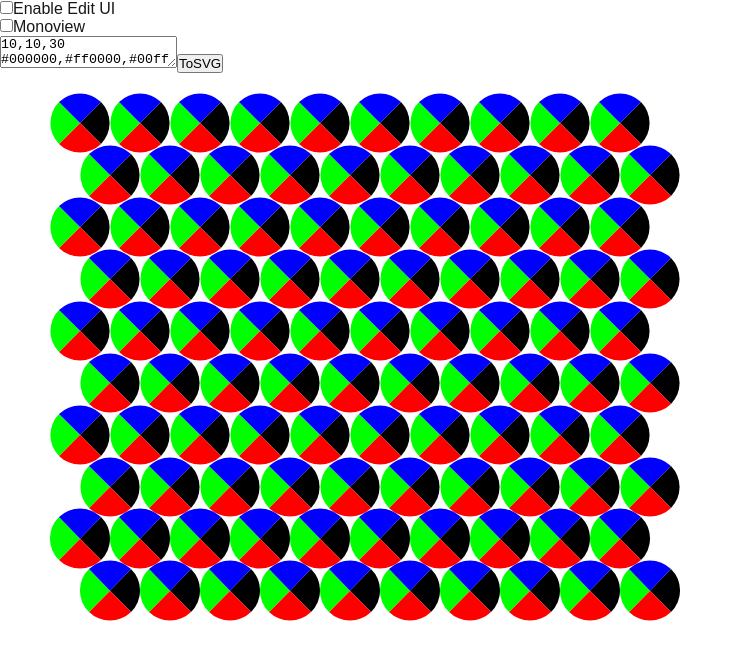
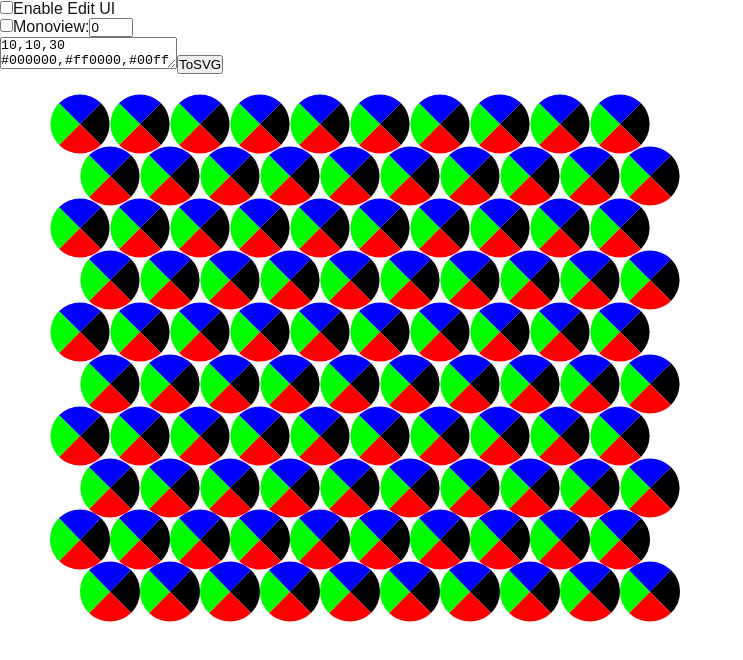
Before and after one commit to yt-koike/lentimorpho_web, a Next.js app: page / in a window 1280 px wide. Shown: the top 660 px of the page, without its empty margins (0-743 px from the left). Built offline with nearby package versions, Linux system fonts and the light colour scheme.

Commit message:
add Monoview select

```diff
--- a/src/app/page.tsx
+++ b/src/app/page.tsx
@@ -25,12 +25,14 @@ interface LentiCircleInfo {
   colors: string[];
   stroke?: string;
   stroke_width: number;
+  monoviewId?:number;
 }
 interface LentiArrayInfo {
   x0: number;
   y0: number;
   sideN: number;
   tallN?: number;
+  monoviewId?:number;
   r: number;
   highlightId?: number;
   color2dAry: string[][];
@@ -69,9 +71,10 @@ const QCircle = (props: QCircleInfo) => {
 };
 const LentiCircle = (props: LentiCircleInfo) => {
   const theta0 = -Math.PI / 4;
-  const dTheta = (2 * Math.PI) / props.colors.length;
-  return props.colors.map((color, index) => {
-    if (index < props.colors.length - 1) {
+  const colors = (props.monoviewId == null)?props.colors:[props.colors[props.monoviewId],props.colors[props.monoviewId],props.colors[props.monoviewId],props.colors[props.monoviewId]]
+  const dTheta = (2 * Math.PI) / colors.length;
+  return colors.map((color, index) => {
+    if (index < colors.length - 1) {
       return (
         <QCircle
           key={`lenth${index}`}
@@ -127,6 +130,7 @@ const LentiArray = (props: LentiArrayInfo) => {
         colors={colors}
         stroke="red"
         stroke_width={index == props.highlightId ? props.r / 10 : 0}
+        monoviewId={props.monoviewId}
       />
     );
   });
@@ -163,7 +167,8 @@ export default function Home() {
   );
   const [isEditMode, setEditMode] = useState(false);
   const [isMonoview, setMonoview] = useState(false);
-  const editUI = isEditMode ? (
+  const [monoviewId, setMonoviewId] = useState(0);
+    const editUI = isEditMode ? (
     <div>
       Width:
       <input
@@ -258,7 +263,17 @@ export default function Home() {
         checked={isMonoview}
         onChange={() => setMonoview(!isMonoview)}
       />
-      Monoview
+      Monoview:
+      <input
+        type="number"
+        min="0"
+        max="3"
+        value={monoviewId}
+        onChange={(e) => {
+          setMonoviewId(Number(e.target.value));
+        }}
+        placeholder="CID"
+      />
       <br></br>
       <textarea
         value={text}
@@ -272,18 +287,10 @@ export default function Home() {
           setSideN(Number(lines[0].split(",")[0]));
           setTallN(Number(lines[0].split(",")[1]));
           setRadius(Number(lines[0].split(",")[2]));
-          let newColors;
-          if (isMonoview) {
-            newColors = lines.slice(1).map((line) => {
-              const fields = line.split(",");
-              return [fields[0], fields[0], fields[0], fields[0]];
-            });
-          } else {
-            newColors = lines.slice(1).map((line) => {
-              const fields = line.split(",");
-              return fields;
-            });
-          }
+          const newColors=lines.slice(1).map((line) => {
+            const fields = line.split(",");
+            return fields;
+          });
           setColor2dAry(newColors);
         }}
       >
@@ -303,6 +310,7 @@ export default function Home() {
           r={radius}
           color2dAry={color2dAry}
           highlightId={isEditMode ? cid : undefined}
+          monoviewId={(isMonoview)?monoviewId:undefined}
         />
       </svg>
     </div>
```
